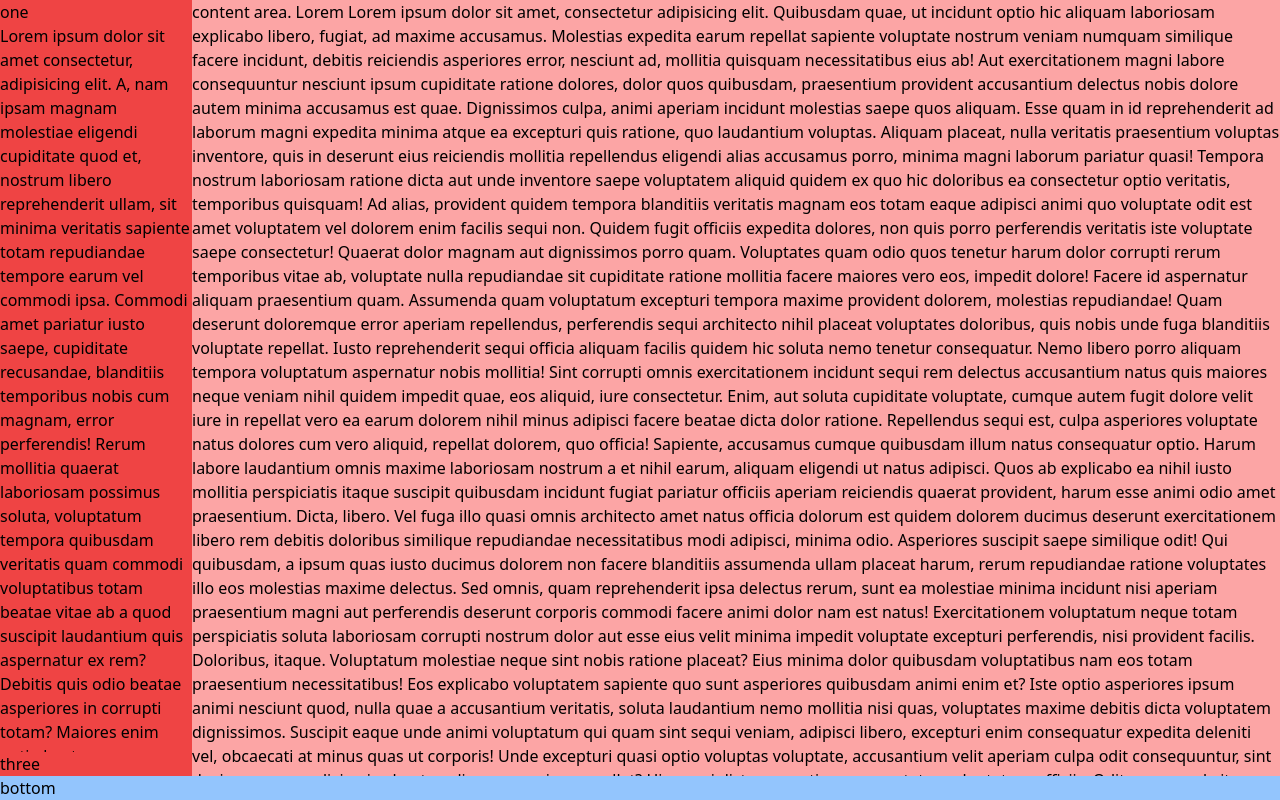
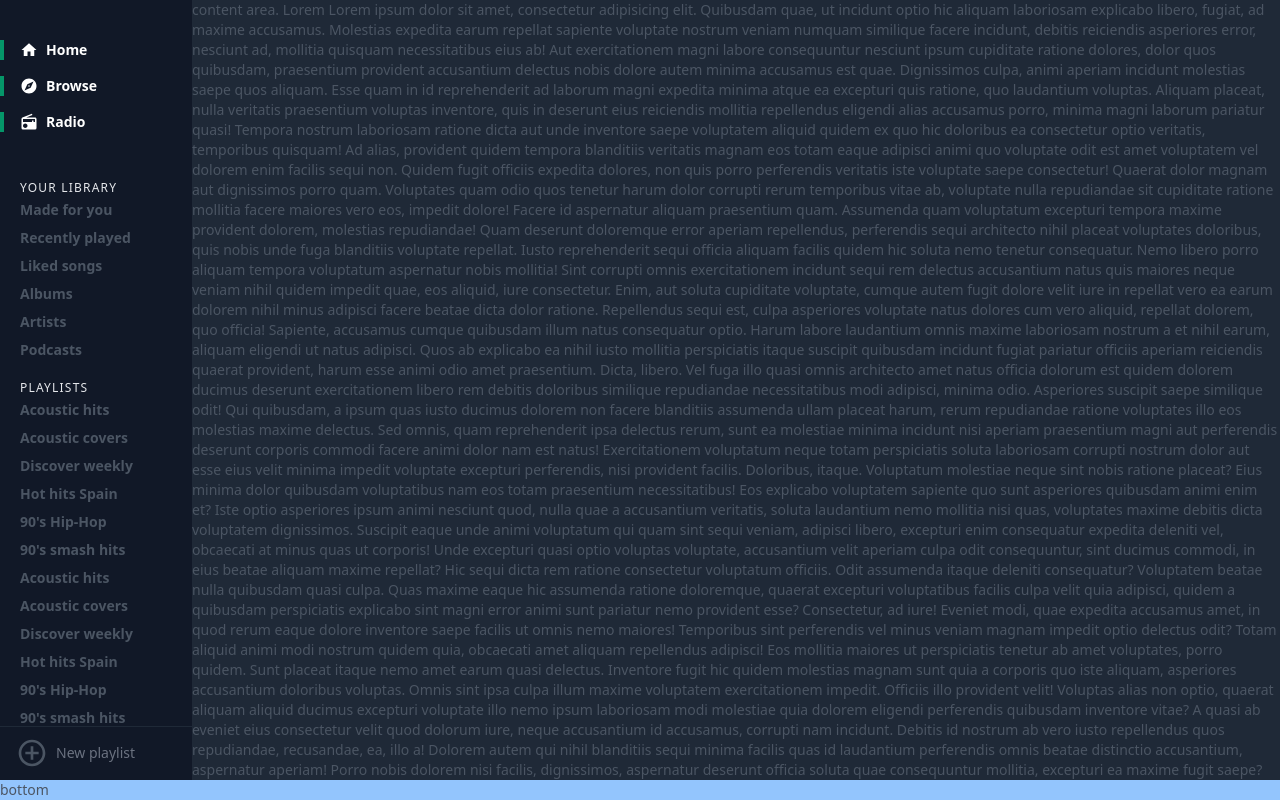
Before and after one commit to meeglos/landing-page, a plain HTML site: page index.html in a window 1280 px wide. Drawn offline with nearby package versions, Linux system fonts and the light colour scheme.

Commit message:
Sidebar complete, custom scroll pending

```diff
--- a/index.html
+++ b/index.html
@@ -11,47 +11,172 @@
     <title>Learning JS</title>
   </head>
 
-  <body class="bg-yellow-500">
-    <div class="flex flex-col h-screen">
+  <body>
+    <div class="flex flex-col h-screen text-sm text-gray-600">
       <div class="bg-blue-500 flex-1 flex overflow-y-hidden">
         <div
-          class="sidebar bg-red-500 w-48 flex-none flex flex-col justify-between"
+          class="sidebar bg-gray-900 w-48 flex-none flex flex-col justify-between font-semibold"
         >
-          <div>one</div>
-          <div class="overflow-y-auto">
-            Lorem ipsum dolor sit amet consectetur, adipisicing elit. A, nam
-            ipsam magnam molestiae eligendi cupiditate quod et, nostrum libero
-            reprehenderit ullam, sit minima veritatis sapiente totam repudiandae
-            tempore earum vel commodi ipsa. Commodi amet pariatur iusto saepe,
-            cupiditate recusandae, blanditiis temporibus nobis cum magnam, error
-            perferendis! Rerum mollitia quaerat laboriosam possimus soluta,
-            voluptatum tempora quibusdam veritatis quam commodi voluptatibus
-            totam beatae vitae ab a quod suscipit laudantium quis aspernatur ex
-            rem? Debitis quis odio beatae asperiores in corrupti totam? Maiores
-            enim optio beatae repudiandae debitis praesentium harum voluptatum
-            eum, ullam quas ad, dicta, libero molestiae blanditiis hic. Iure
-            voluptatibus facere minus veniam quasi voluptates deleniti in animi
-            quae possimus laborum, placeat error assumenda, tempore fugit odit
-            illo veritatis id. Non incidunt sapiente rerum repudiandae mollitia
-            optio dolore accusamus temporibus nulla in consequatur ratione ipsam
-            facere quo minus quam eligendi, ducimus neque. Tempora, adipisci,
-            doloremque perferendis qui voluptas quis quasi fuga omnis odit
-            dolorem dignissimos voluptate ipsa est et ea laborum! Velit quae
-            voluptas asperiores animi quisquam? Ea porro unde ad aliquam beatae
-            fugiat corrupti saepe laudantium atque dolor tempore, repellendus
-            similique esse aut quos explicabo eaque? Perspiciatis aspernatur
-            molestias repudiandae dolorum fugiat praesentium exercitationem
-            natus autem, cumque veniam iste placeat quos minima deserunt
-            reiciendis accusantium ab quae recusandae similique ducimus ut
-            repellendus ea! Aliquid sint corporis nam, voluptatibus nesciunt
-            architecto ea? Consectetur eos nihil incidunt soluta inventore. Sint
-            molestiae reiciendis repellat porro ullam minus suscipit, soluta
-            est, alias reprehenderit ducimus! In placeat consequatur commodi
-            itaque possimus recusandae eius laborum consequuntur.
+          <ul class="py-6">
+            <li class="border-l-4 border-green-600">
+              <a href="#" class="flex items-center mx-4 mt-4 group"
+                ><svg
+                  class="fill-current text-white group-hover:text-white"
+                  viewBox="0 0 24 24"
+                  width="18"
+                  height="18"
+                >
+                  <path d="M10 20v-6h4v6h5v-8h3L12 3 2 12h3v8z" />
+                  <path d="M0 0h24v24H0z" fill="none" /></svg
+                ><span class="ml-2 text-white capitalize group-hover:text-white"
+                  >home</span
+                ></a
+              >
+            </li>
+            <li class="border-l-4 border-green-600">
+              <a href="#" class="flex items-center mx-4 mt-4"
+                ><svg
+                  class="fill-current text-white"
+                  viewBox="0 0 24 24"
+                  width="18"
+                  height="18"
+                >
+                  <path
+                    d="M12 10.9c-.61 0-1.1.49-1.1 1.1s.49 1.1 1.1 1.1c.61 0 1.1-.49 1.1-1.1s-.49-1.1-1.1-1.1zM12 2C6.48 2 2 6.48 2 12s4.48 10 10 10 10-4.48 10-10S17.52 2 12 2zm2.19 12.19L6 18l3.81-8.19L18 6l-3.81 8.19z"
+                  />
+                  <path d="M0 0h24v24H0z" fill="none" /></svg
+                ><span class="ml-2 text-white capitalize">browse</span></a
+              >
+            </li>
+            <li class="border-l-4 border-green-600">
+              <a href="#" class="flex items-center mx-4 mt-4"
+                ><svg
+                  class="fill-current text-white"
+                  viewBox="0 0 24 24"
+                  width="18"
+                  height="18"
+                >
+                  <path
+                    d="M3.24 6.15C2.51 6.43 2 7.17 2 8v12a2 2 0 002 2h16a2 2 0 002-2V8c0-1.11-.89-2-2-2H8.3l8.26-3.34L15.88 1 3.24 6.15zM7 20c-1.66 0-3-1.34-3-3s1.34-3 3-3 3 1.34 3 3-1.34 3-3 3zm13-8h-2v-2h-2v2H4V8h16v4z"
+                  />
+                  <path d="M0 0h24v24H0z" fill="none" /></svg
+                ><span class="ml-2 text-white capitalize">radio</span></a
+              >
+            </li>
+          </ul>
+          <div class="sidebar-spotify overflow-y-auto px-5 mt-2">
+            <h3
+              class="uppercase tracking-widest text-gray-200 font-normal text-xs mt-4"
+            >
+              Your Library
+            </h3>
+            <ul class="leading-loose">
+              <li class="truncate">
+                <a href="#" id="" class="hover:text-white">Made for you</a>
+              </li>
+              <li class="truncate">
+                <a href="#" id="" class="hover:text-white">Recently played</a>
+              </li>
+              <li class="truncate">
+                <a href="#" id="" class="hover:text-white">Liked songs</a>
+              </li>
+              <li class="truncate">
+                <a href="#" id="" class="hover:text-white">Albums</a>
+              </li>
+              <li class="truncate">
+                <a href="#" id="" class="hover:text-white">Artists</a>
+              </li>
+              <li class="truncate">
+                <a href="#" id="" class="hover:text-white">Podcasts</a>
+              </li>
+            </ul>
+            <h3
+              class="uppercase tracking-widest text-gray-200 font-normal text-xs mt-4"
+            >
+              Playlists
+            </h3>
+            <ul class="leading-loose">
+              <li class="truncate">
+                <a href="#" id="" class="hover:text-white">Acoustic hits</a>
+              </li>
+              <li class="truncate">
+                <a href="#" id="" class="hover:text-white">Acoustic covers</a>
+              </li>
+              <li class="truncate">
+                <a href="#" id="" class="hover:text-white">Discover weekly</a>
+              </li>
+              <li class="truncate">
+                <a href="#" id="" class="hover:text-white">Hot hits Spain</a>
+              </li>
+              <li class="truncate">
+                <a href="#" id="" class="hover:text-white">90's Hip-Hop</a>
+              </li>
+              <li class="truncate">
+                <a href="#" id="" class="hover:text-white">90's smash hits</a>
+              </li>
+              <li class="truncate">
+                <a href="#" id="" class="hover:text-white">Acoustic hits</a>
+              </li>
+              <li class="truncate">
+                <a href="#" id="" class="hover:text-white">Acoustic covers</a>
+              </li>
+              <li class="truncate">
+                <a href="#" id="" class="hover:text-white">Discover weekly</a>
+              </li>
+              <li class="truncate">
+                <a href="#" id="" class="hover:text-white">Hot hits Spain</a>
+              </li>
+              <li class="truncate">
+                <a href="#" id="" class="hover:text-white">90's Hip-Hop</a>
+              </li>
+              <li class="truncate">
+                <a href="#" id="" class="hover:text-white">90's smash hits</a>
+              </li>
+              <li class="truncate">
+                <a href="#" id="" class="hover:text-white"
+                  >This is Smashing Pumpkins covers</a
+                >
+              </li>
+              <li class="truncate">
+                <a href="#" id="" class="hover:text-white"
+                  >This is Red Hot Chili Peppers</a
+                >
+              </li>
+              <li class="truncate">
+                <a href="#" id="" class="hover:text-white"
+                  >Latin Super Oldies Hot Ranking</a
+                >
+              </li>
+              <li class="truncate">
+                <a href="#" id="" class="hover:text-white">90's Indie</a>
+              </li>
+              <li class="truncate">
+                <a href="#" id="" class="hover:text-white">90's hard hits</a>
+              </li>
+            </ul>
           </div>
-          <div>three</div>
+          <div
+            class="border-t border-gray-800 h-16 px-4 py-2 flex items-center group"
+          >
+            <svg
+              viewBox="0 0 24 24"
+              class="fill-current text-gray-600 w-8 h-8 group-hover:text-white"
+              width="18"
+              height="18"
+            >
+              <path d="M0 0h24v24H0z" fill="none" />
+              <path
+                d="M13 7h-2v4H7v2h4v4h2v-4h4v-2h-4V7zm-1-5C6.48 2 2 6.48 2 12s4.48 10 10 10 10-4.48 10-10S17.52 2 12 2zm0 18c-4.41 0-8-3.59-8-8s3.59-8 8-8 8 3.59 8 8-3.59 8-8 8z"
+              />
+            </svg>
+            <a
+              href="#"
+              class="font-normal text-gray-500 ml-2 group-hover:text-white"
+              >New playlist</a
+            >
+          </div>
         </div>
-        <div class="content-area bg-red-300 flex-1 overflow-y-auto">
+        <div class="content-area bg-gray-800 flex-1 overflow-y-auto">
           content area. Lorem Lorem ipsum dolor sit amet, consectetur
           adipisicing elit. Quibusdam quae, ut incidunt optio hic aliquam
           laboriosam explicabo libero, fugiat, ad maxime accusamus. Molestias
```
